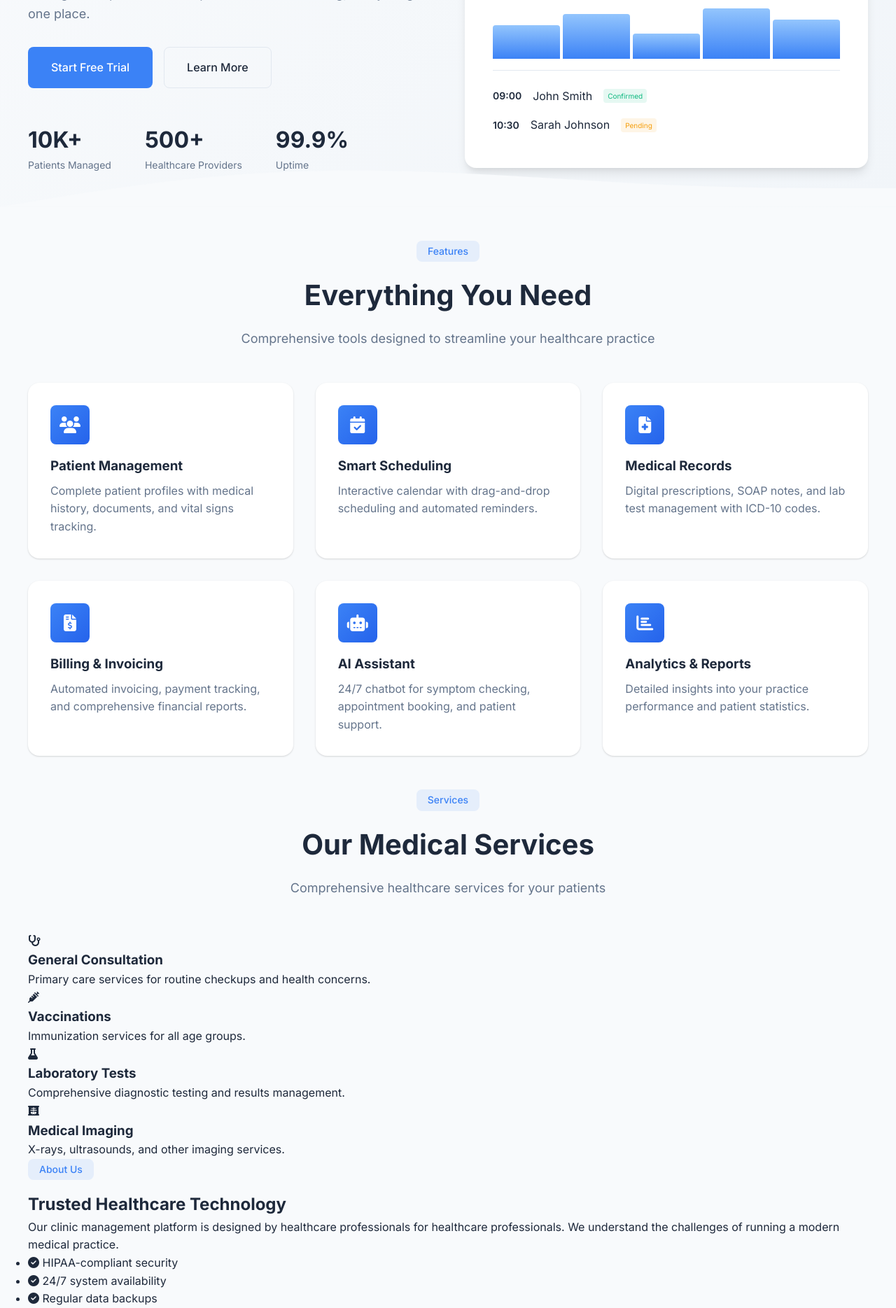
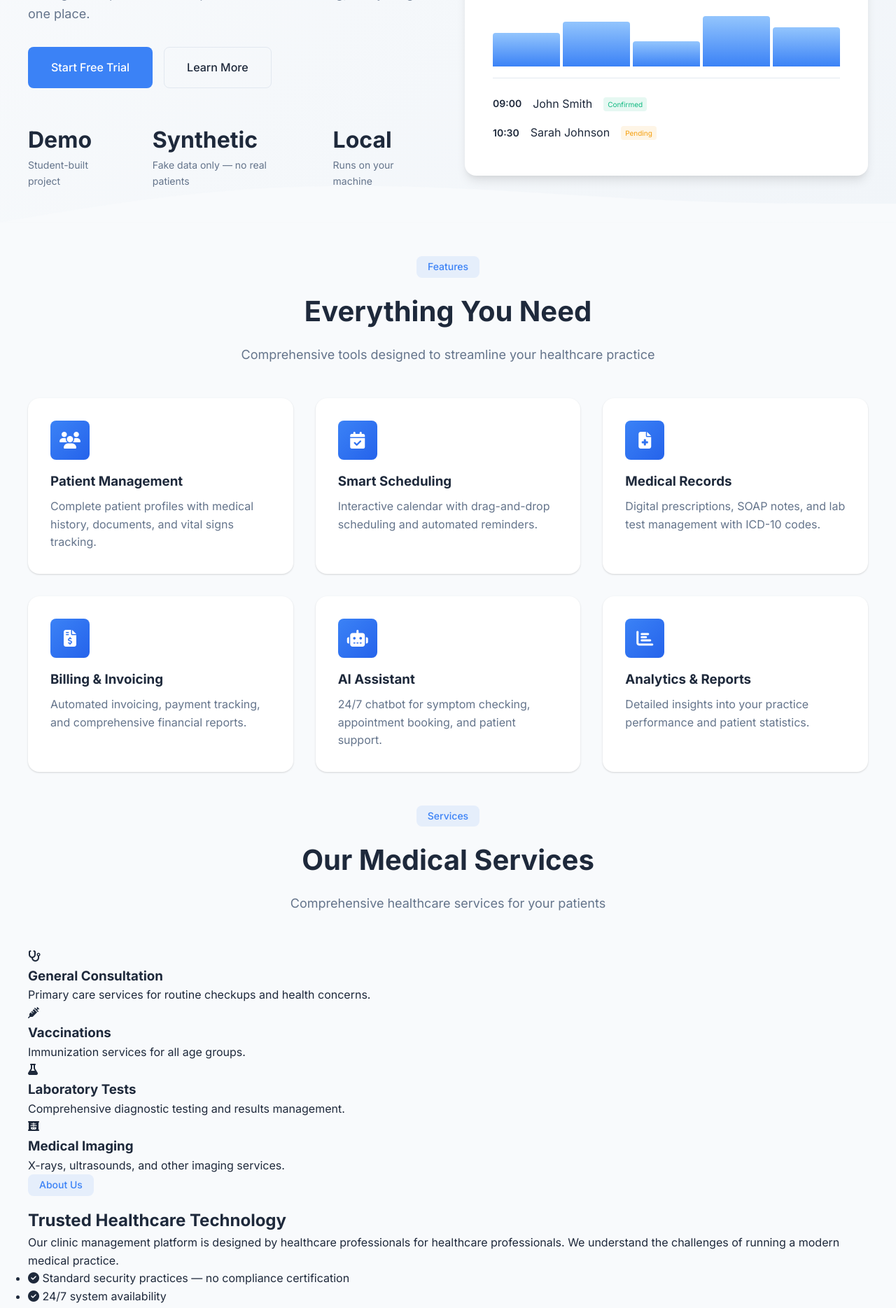
Before and after one commit to amkkoussay/clinique, a Flask app: page / in a window 1280 px wide. Shown: the part 327-2196 px from the top of the page at 70% size. Run offline with Flask 3, Linux system fonts and the light colour scheme; some libraries are stand-ins or nearby versions.

Commit message:
docs: replace false claims with honest wording (no HIPAA, no fake stats)

```diff
--- a/encryption.py
+++ b/encryption.py
@@ -1,5 +1,6 @@
 """
-HIPAA-compliant data encryption module using Fernet (AES-128-CBC).
+Data encryption helper using Fernet (AES-128-CBC).
+Student demo project: no compliance certification of any kind.
 """
 from cryptography.fernet import Fernet
 import os
--- a/routes/fhir.py
+++ b/routes/fhir.py
@@ -15,7 +15,7 @@ fhir_bp = Blueprint('fhir', __name__, url_prefix='/fhir')
 
 
 def log_fhir_action(action, resource_type, resource_id=None, description=None):
-    """Audit log helper for HIPAA compliance on FHIR requests."""
+    """Audit log helper for FHIR requests (request logging, not a compliance certification)."""
     user_email = current_user.email if (current_user and current_user.is_authenticated) else request.headers.get('X-User-Email', 'anonymous-fhir-client')
     user_id = current_user.id if (current_user and current_user.is_authenticated) else None
 
@@ -47,7 +47,7 @@ def fhir_swagger():
         "info": {
             "title": "Clinic FHIR R4 API",
             "version": "1.0.0",
-            "description": "FHIR R4 Compliant REST API for Patient, Appointment, and Observation resources with HIPAA security and audit logging."
+            "description": "FHIR R4-shaped REST API for Patient, Appointment, and Observation resources with request audit logging. Educational demo project — no compliance certification."
         },
         "servers": [
             {"url": "/fhir", "description": "Local FHIR Server"}
--- a/templates/main/index.html
+++ b/templates/main/index.html
@@ -40,16 +40,16 @@
             </div>
             <div class="hero-stats">
                 <div class="stat">
-                    <span class="stat-number">10K+</span>
-                    <span class="stat-label">Patients Managed</span>
+                    <span class="stat-number">Demo</span>
+                    <span class="stat-label">Student-built project</span>
                 </div>
                 <div class="stat">
-                    <span class="stat-number">500+</span>
-                    <span class="stat-label">Healthcare Providers</span>
+                    <span class="stat-number">Synthetic</span>
+                    <span class="stat-label">Fake data only — no real patients</span>
                 </div>
                 <div class="stat">
-                    <span class="stat-number">99.9%</span>
-                    <span class="stat-label">Uptime</span>
+                    <span class="stat-number">Local</span>
+                    <span class="stat-label">Runs on your machine</span>
                 </div>
             </div>
         </div>
@@ -212,7 +212,7 @@
                 <ul class="about-list">
                     <li>
                         <i class="fas fa-check-circle"></i>
-                        <span>HIPAA-compliant security</span>
+                        <span>Standard security practices — no compliance certification</span>
                     </li>
                     <li>
                         <i class="fas fa-check-circle"></i>
@@ -259,7 +259,7 @@
     <div class="container">
         <div class="cta-content">
             <h2>Ready to Transform Your Practice?</h2>
-            <p>Join thousands of healthcare providers who trust our platform</p>
+            <p>Try the demo locally with synthetic data</p>
             <div class="cta-buttons">
                 <a href="{{ url_for('auth.register') }}" class="btn btn-white btn-lg">
                     Get Started Free
```
Also changed, not shown: PROJECT_SUMMARY.md (+4 -4 lines), templates/auth/login.html (+5 -5 lines).
